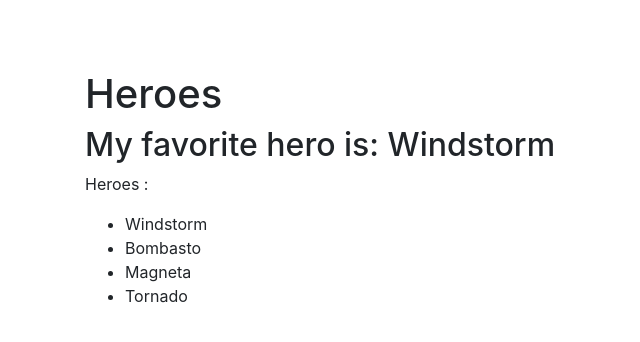
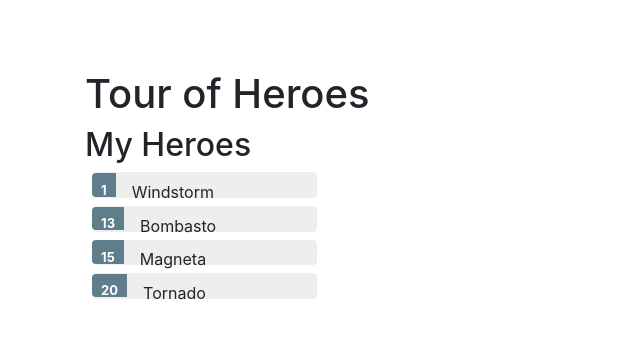
Before and after one commit to KenaDess/Heroes, an Angular app: page / in a window 1280 px wide. Shown: the top 342 px of the page, without its empty margins (0-640 px from the left). Built offline with nearby package versions, Linux system fonts and the light colour scheme.

Commit message:
feat(Details): new component for hero details

```diff
--- a/src/app/app.component.css
+++ b/src/app/app.component.css
@@ -0,0 +1,47 @@
+.selected {
+  background-color: #CFD8DC !important;
+  color: white;
+}
+.heroes {
+  margin: 0 0 2em 0;
+  list-style-type: none;
+  padding: 0;
+  width: 15em;
+}
+.heroes li {
+  cursor: pointer;
+  position: relative;
+  left: 0;
+  background-color: #EEE;
+  margin: .5em;
+  padding: .3em 0;
+  height: 1.6em;
+  border-radius: 4px;
+}
+.heroes li.selected:hover {
+  background-color: #BBD8DC !important;
+  color: white;
+}
+.heroes li:hover {
+  color: #607D8B;
+  background-color: #DDD;
+  left: .1em;
+}
+.heroes .text {
+  position: relative;
+  top: -3px;
+}
+.heroes .badge {
+  display: inline-block;
+  font-size: small;
+  color: white;
+  padding: 0.8em 0.7em 0 0.7em;
+  background-color: #607D8B;
+  line-height: 1em;
+  position: relative;
+  left: -1px;
+  top: -4px;
+  height: 1.8em;
+  margin-right: .8em;
+  border-radius: 4px 0 0 4px;
+}
--- a/src/app/app.component.html
+++ b/src/app/app.component.html
@@ -1,12 +1,13 @@
 <div class="container" style="margin-top: 70px;">
   <h1>{{ title }}</h1>
 
-  <h2>My favorite hero is: {{myHero.name}}</h2>
+  <h2>My Heroes</h2>
 
-  <p>Heroes :</p>
-  <ul>
-    <li *ngFor="let hero of heroes">
-      {{ hero.name }}
+  <ul class="heroes">
+    <li *ngFor="let hero of heroes" [class.selected]="hero === selectedHero" (click)="onSelect(hero)">
+      <span class="badge">{{hero.id}}</span> {{hero.name}}
     </li>
   </ul>
+
+  <hero-detail [hero]="selectedHero"></hero-detail>
 </div>
--- a/src/app/app.component.ts
+++ b/src/app/app.component.ts
@@ -8,18 +8,22 @@
 })
 export class AppComponent {
   title : string;
-  myHero : Hero;
+  hero : Hero;
   heroes : Hero[];
+  selectedHero : Hero;
 
   constructor() {
-    this.title = 'Heroes';
+    this.title = 'Tour of Heroes';
     this.heroes = [
       new Hero(1, 'Windstorm'),
       new Hero(13, 'Bombasto'),
       new Hero(15, 'Magneta'),
       new Hero(20, 'Tornado')
     ];
-    this.myHero = this.heroes[0];
+    this.hero = this.heroes[0];
   }
 
+  onSelect(hero: Hero): void {
+    this.selectedHero = hero;
+  }
 }
--- a/src/app/app.module.ts
+++ b/src/app/app.module.ts
@@ -4,10 +4,12 @@
 import { HttpModule } from '@angular/http';
 
 import { AppComponent } from './app.component';
+import { HeroDetailComponent } from './hero-detail.component';
 
 @NgModule({
   declarations: [
-    AppComponent
+    AppComponent,
+    HeroDetailComponent
   ],
   imports: [
     BrowserModule,
--- /dev/null
+++ b/src/app/hero-detail.component.html
@@ -0,0 +1,8 @@
+<div *ngIf="hero">
+  <h2>{{hero.name}} details</h2>
+  <div><label>ID : </label> {{hero.id}}</div>
+  <div>
+    <label>Name : </label>
+    <input [(ngModel)]="hero.name" placeholder="name"/>
+  </div>
+</div>
```
Also changed, not shown: src/app/hero-detail.component.ts (added, +12 -0 lines).
